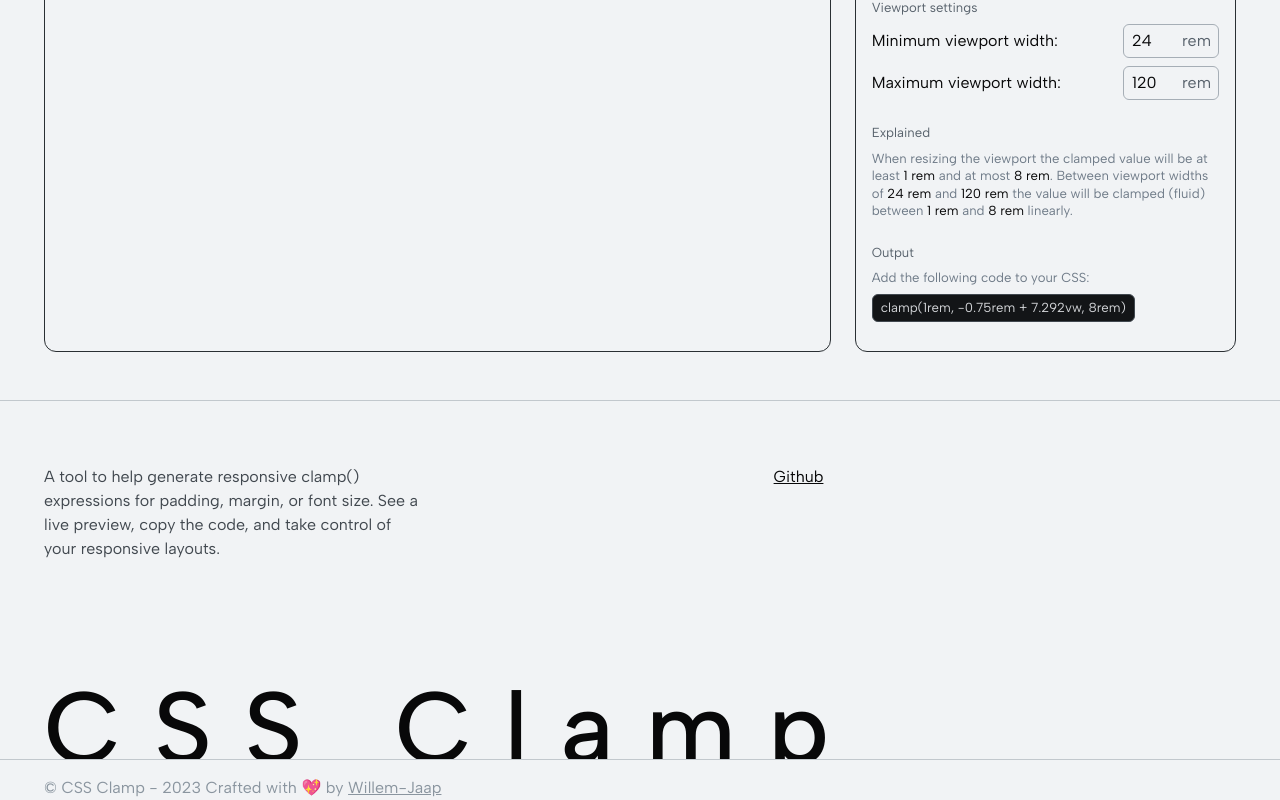
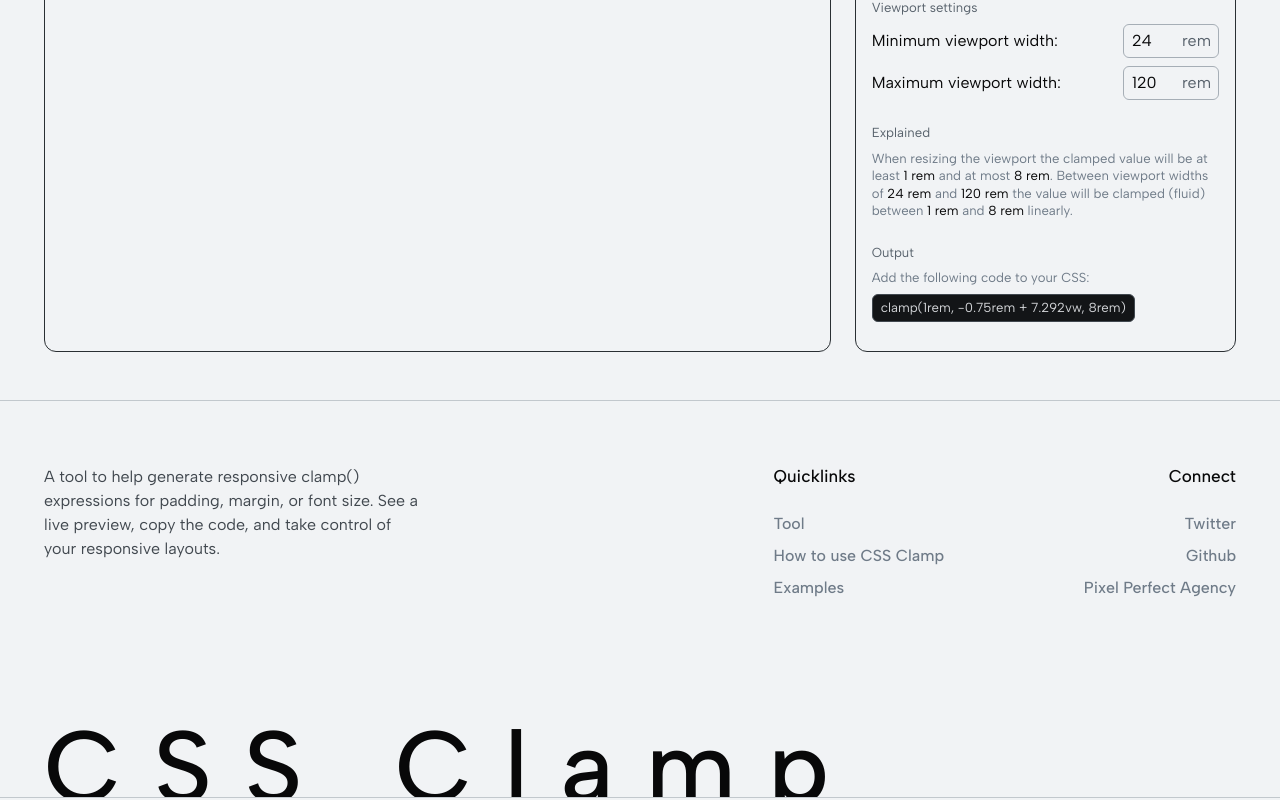
Before and after one commit to Willem-Jaap/cssclamp, a Next.js app: page / in a window 1280 px wide. Shown: the part 414-1214 px from the top of the page. Built offline with nearby package versions, Linux system fonts and the light colour scheme.

Commit message:
feat: add quicklinks and socials to footer

```diff
--- a/src/components/layout/footer.tsx
+++ b/src/components/layout/footer.tsx
@@ -13,14 +13,65 @@ const Footer = () => {
                     font size. See a live preview, copy the code, and take control of your
                     responsive layouts.
                 </p>
-                <div className="col-span-6 col-end-[-1]">
-                    <Link
-                        href="https://github.com/Willem-Jaap/cssclamp"
-                        target="_blank"
-                        rel="noreferrer"
-                        className="underline hover:text-neutral-200">
-                        Github
-                    </Link>
+                <div className="col-span-6 col-end-[-1] flex justify-between">
+                    <div className="flex flex-col gap-6">
+                        <div className="text-lg font-medium">Quicklinks</div>
+                        <ul className="flex flex-col gap-2 font-medium text-neutral-500">
+                            <li>
+                                <Link
+                                    href="/"
+                                    className="underline-offset-2 hover:text-neutral-400 hover:underline">
+                                    Tool
+                                </Link>
+                            </li>
+                            <li>
+                                <Link
+                                    href="/guide"
+                                    className="underline-offset-2 hover:text-neutral-400 hover:underline">
+                                    How to use CSS Clamp
+                                </Link>
+                            </li>
+                            <li>
+                                <Link
+                                    href="/examples"
+                                    className="underline-offset-2 hover:text-neutral-400 hover:underline">
+                                    Examples
+                                </Link>
+                            </li>
+                        </ul>
+                    </div>
+                    <div className="flex flex-col gap-6 text-right">
+                        <div className="text-lg font-medium">Connect</div>
+                        <ul className="flex flex-col gap-2 font-medium text-neutral-500">
+                            <li>
+                                <Link
+                                    href="https://twitter.com/WillemJaap_"
+                                    target="_blank"
+                                    rel="noreferrer"
+                                    className="underline-offset-2 hover:text-neutral-400 hover:underline">
+                                    Twitter
+                                </Link>
+                            </li>
+                            <li>
+                                <Link
+                                    href="https://github.com/Willem-Jaap"
+                                    target="_blank"
+                                    rel="noreferrer"
+                                    className="underline-offset-2 hover:text-neutral-400 hover:underline">
+                                    Github
+                                </Link>
+                            </li>
+                            <li>
+                                <Link
+                                    href="https://pixelperfect.agency"
+                                    target="_blank"
+                                    rel="noreferrer"
+                                    className="underline-offset-2 hover:text-neutral-400 hover:underline">
+                                    Pixel Perfect Agency
+                                </Link>
+                            </li>
+                        </ul>
+                    </div>
                 </div>
             </div>
             <FooterText />
```
